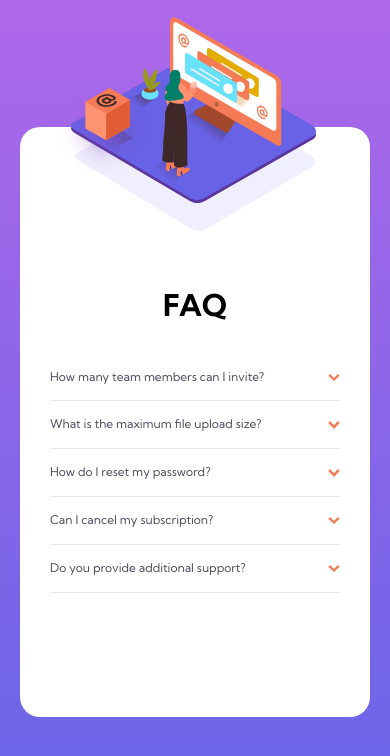
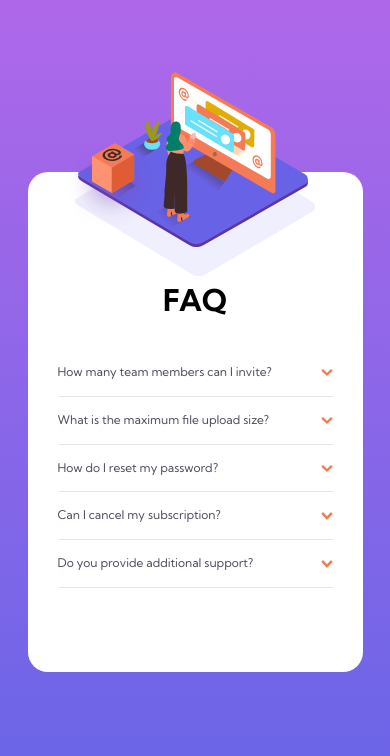
Before and after one commit to Barna-Molnar/faq-accordion-card, a website: page index.html in a window 390 px wide. Drawn offline with Linux system fonts and the light colour scheme.

Commit message:
responsive till 375px

```diff
--- a/sass/base.scss
+++ b/sass/base.scss
@@ -26,5 +26,11 @@ body {
   line-height: 1.9;
   // width: 1440px;
   height: 100%;
-  //   margin: auto;
+  display: flex;
+  justify-content: center;
+  align-items: center;
+  background-image: linear-gradient(
+    var(--color--soft-violet),
+    var(--color--soft-blue)
+  );
 }
--- a/sass/card.scss
+++ b/sass/card.scss
@@ -45,9 +45,9 @@
       overflow: hidden;
       &--woman {
         position: absolute;
-        left: -18%;
-        bottom: 15%;
-        width: 105%;
+        position: absolute;
+        left: -70px;
+        bottom: 70px;
       }
     }
 
@@ -178,18 +178,18 @@
   }
 }
 
-@media screen and (max-width: 900px) {
+@media screen and (max-width: 950px) {
   body {
     height: 100vh;
-    width: 100%;
   }
 
   .container {
-    padding: 2rem;
+    width: 375px;
+    padding: 0 2rem;
 
     .image--box {
       position: absolute;
-      top: -4rem;
+      top: -3rem;
       left: 4rem;
       width: 27%;
       z-index: 10;
@@ -200,14 +200,14 @@
       background-image: url(/images/bg-pattern-mobile.svg);
       background-position: top;
       width: 100%;
-      height: 70vh;
-      padding: 0 2rem 0 2rem;
+      margin: auto 0;
+      padding: 0;
       &__image {
-        width: 70%;
+        width: 23rem;
         overflow: visible;
         position: absolute;
-        top: -11rem;
-        right: 1rem;
+        top: -10rem;
+        left: 12rem;
 
         &--woman {
           position: relative;
@@ -218,10 +218,10 @@
 
       &__questions {
         width: 100%;
-        height: 80%;
-        margin-top: 15rem;
+        padding: 0 2rem;
         &--title {
           text-align: center;
+          margin-top: 10rem;
         }
 
         .questions__container {
@@ -235,11 +235,6 @@
           ul {
             padding: 0;
           }
-
-          // .question__item {
-          //   height: 4.5rem;
-          //   padding: 1.5rem 0 1.5rem 0;
-          // }
         }
       }
     }
```
Also changed, not shown: index.html (+1 -1 lines), css/style.css.
